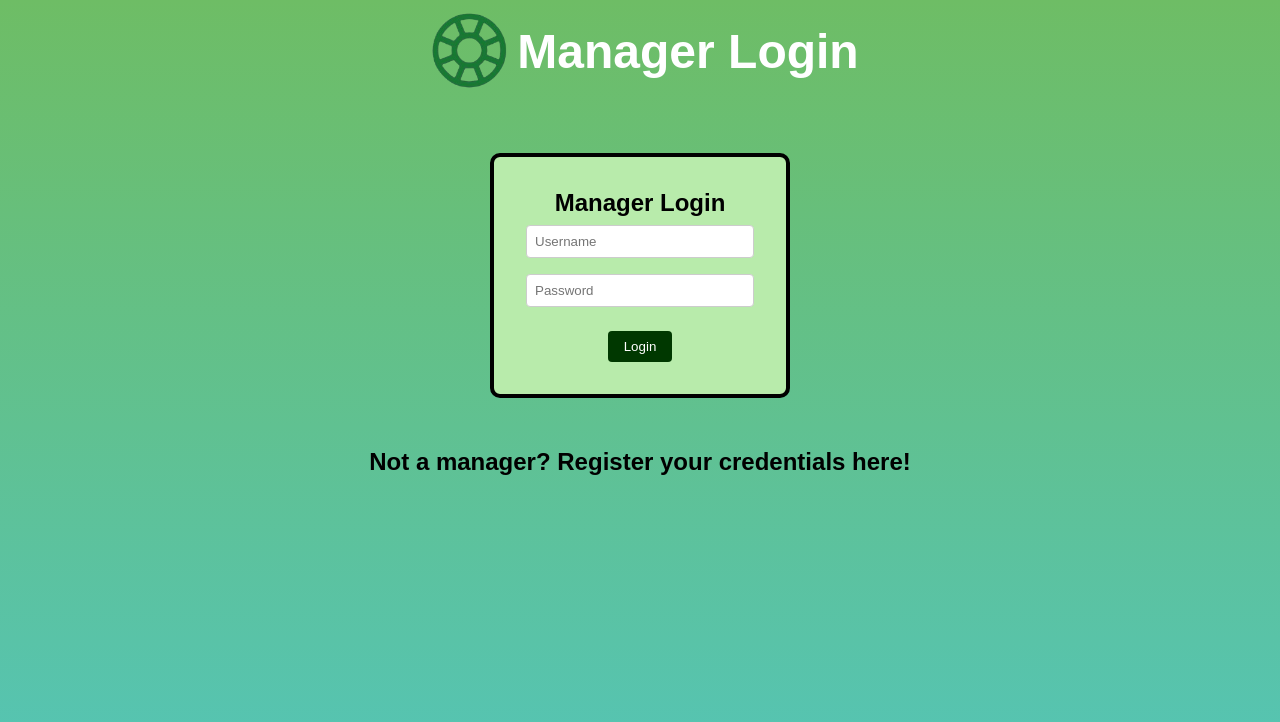
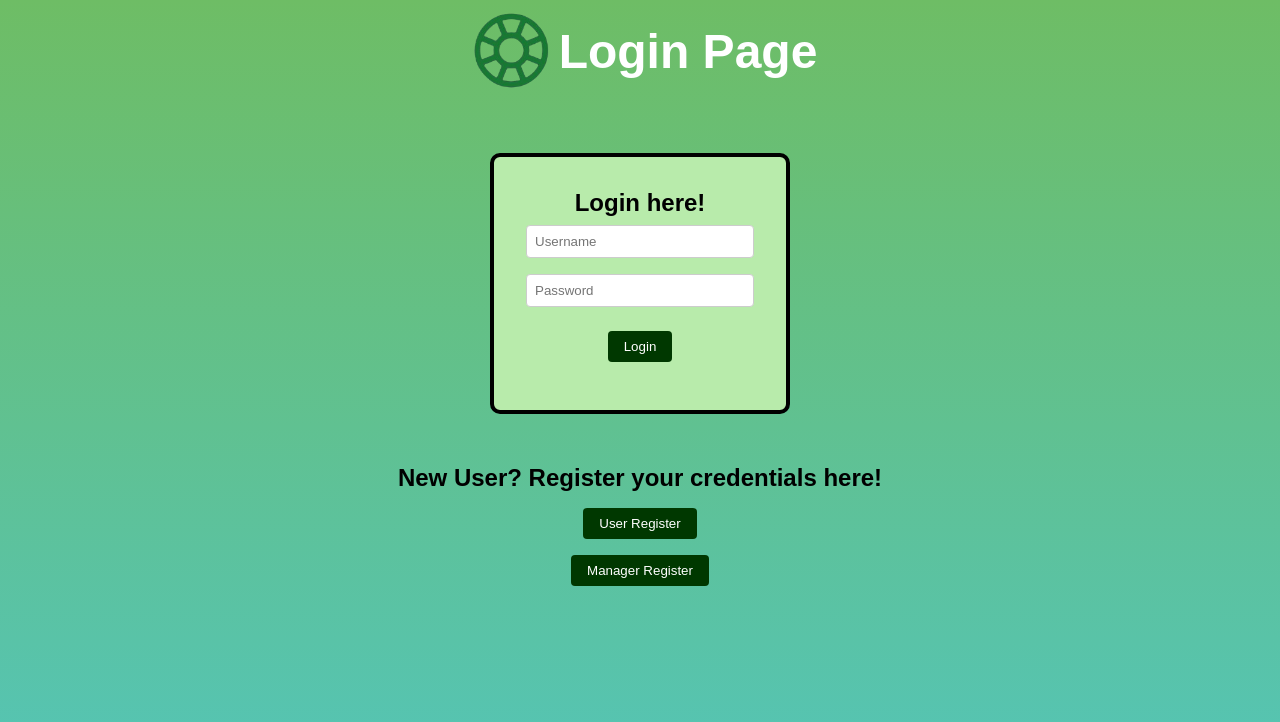
Before and after one commit to 102153870/openSOS_groupProjectPart1, a PHP site: page /enhancements.php in a window 1280 px wide. Shown: the top 722 px of the page. Run offline with PHP 8.4, Linux system fonts and the light colour scheme.

Commit message:
Trial with manager/user login

```diff
--- a/enhancements.php
+++ b/enhancements.php
@@ -1,5 +1,6 @@
 <?php
 session_start();
+require_once 'settings.php';
 
 // Initialize login attempts if not set
 if (!isset($_SESSION['login_attempts'])) {
@@ -24,21 +25,39 @@ function isAccountLocked() {
 
 // Handle login form submission
 if ($_SERVER["REQUEST_METHOD"] == "POST") {
-    $username = $_POST['username'] ?? '';
-    $password = $_POST['password'] ?? '';
+    $input_username = trim($_POST['username']);
+    $input_password = trim($_POST['password']);
 
     // Check if account is locked
     $lockout_time = isAccountLocked();
     if ($lockout_time > 0) {
         $error = "Account is locked. Please try again in " . ceil($lockout_time / 60) . " minutes.";
-    } else {
-        // Hardcoded credentials (replace with database check in production)
-        if ($username === "admin" && $password === "password123") {
-            $_SESSION['username'] = $username;
+    }
+    else
+    {
+        // Check in managers table first
+        $query = "SELECT * FROM managers WHERE username = '$input_username' AND password = '$input_password'";
+        $result = mysqli_query($conn, $query);
+
+        if ($user = mysqli_fetch_assoc($result)) {
+            $_SESSION['username'] = $input_username;
             $_SESSION['login_attempts'] = 0;
             header("Location: manage.php");
             exit();
-        } else {
+        }
+
+        // If not found in managers, check users table
+        $query = "SELECT * FROM users WHERE username = '$input_username' AND password = '$input_password'";
+        $result = mysqli_query($conn, $query);
+
+        if ($user = mysqli_fetch_assoc($result)) {
+            $_SESSION['username'] = $input_username;
+            $_SESSION['login_attempts'] = 0;
+            header("Location: index.php");
+            exit();
+        }
+
+        else {
             $_SESSION['login_attempts']++;
             if ($_SESSION['login_attempts'] >= 3) {
                 $_SESSION['lockout_time'] = time();
@@ -60,7 +79,7 @@ if ($_SERVER["REQUEST_METHOD"] == "POST") {
     <title>Manager Login - OpenSOS</title>
     <link rel="stylesheet" href="styles/style.css">
     <style>
-        .login-container {
+        .login_container {
             background-color: #b8ebab;
             padding: 2rem;
             border-radius: 10px;
@@ -69,23 +88,25 @@ if ($_SERVER["REQUEST_METHOD"] == "POST") {
             margin: 50px auto;
             text-align: center;
         }
-        .login-form input {
+        .login_form input {
             width: 100%;
             padding: 0.5rem;
             margin: 0.5rem 0;
             border: 1px solid #ccc;
             border-radius: 4px;
         }
-        .login-button {
+        .login_button {
             background-color: #003800;
             color: white;
             padding: 0.5rem 1rem;
             border: none;
             border-radius: 4px;
             cursor: pointer;
-            margin-top: 1rem;
+            margin: 1rem auto; /* center horizontally */
+            display: block;     /* make it take up full line, so margin auto works */
         }
-        .error-message {
+
+        .error_message {
             color: red;
             margin: 1rem 0;
         }
@@ -98,18 +119,18 @@ if ($_SERVER["REQUEST_METHOD"] == "POST") {
 <body>
     <header>
         <?php
-            $page_title = "Manager Login";
-            include 'header.inc'; // Keep if this file exists, or remove this line
+            $page_title = "Login Page";
+            include 'header.inc';
         ?>
     </header>
 
     <main>
-        <div class="login-container">
-            <h2>Manager Login</h2>
+        <div class="login_container">
+            <h2>Login here!</h2>
             <?php if (isset($error)): ?>
-                <p class="error-message"><?php echo $error; ?></p>
+                <p class="error_message"><?php echo $error; ?></p>
             <?php endif; ?>
-            <form class="login-form" method="post" action="<?php echo htmlspecialchars($_SERVER["PHP_SELF"]); ?>">
+            <form class="login_form" method="post" action="<?php echo htmlspecialchars($_SERVER["PHP_SELF"]); ?>">
                 <div>
                     <input type="text" name="username" placeholder="Username" required
                         <?php echo isAccountLocked() ? 'disabled' : ''; ?>>
@@ -118,12 +139,14 @@ if ($_SERVER["REQUEST_METHOD"] == "POST") {
                     <input type="password" name="password" placeholder="Password" required
                         <?php echo isAccountLocked() ? 'disabled' : ''; ?>>
                 </div>
-                <button type="submit" class="login-button" <?php echo isAccountLocked() ? 'disabled' : ''; ?>>
+                <button type="submit" class="login_button" <?php echo isAccountLocked() ? 'disabled' : ''; ?>>
                     Login
                 </button>
             </form>
         </div>
-        <h2>Not a manager? Register your credentials here!</h2>
+        <h2>New User? Register your credentials here!</h2>
+        <input type="submit" value="User Register" class="login_button" onclick="window.location.href='register_user.php'">
+        <input type="submit" value="Manager Register" class="login_button" onclick="window.location.href='register_manager.php'">
     </main>
 </body>
 </html>
```
